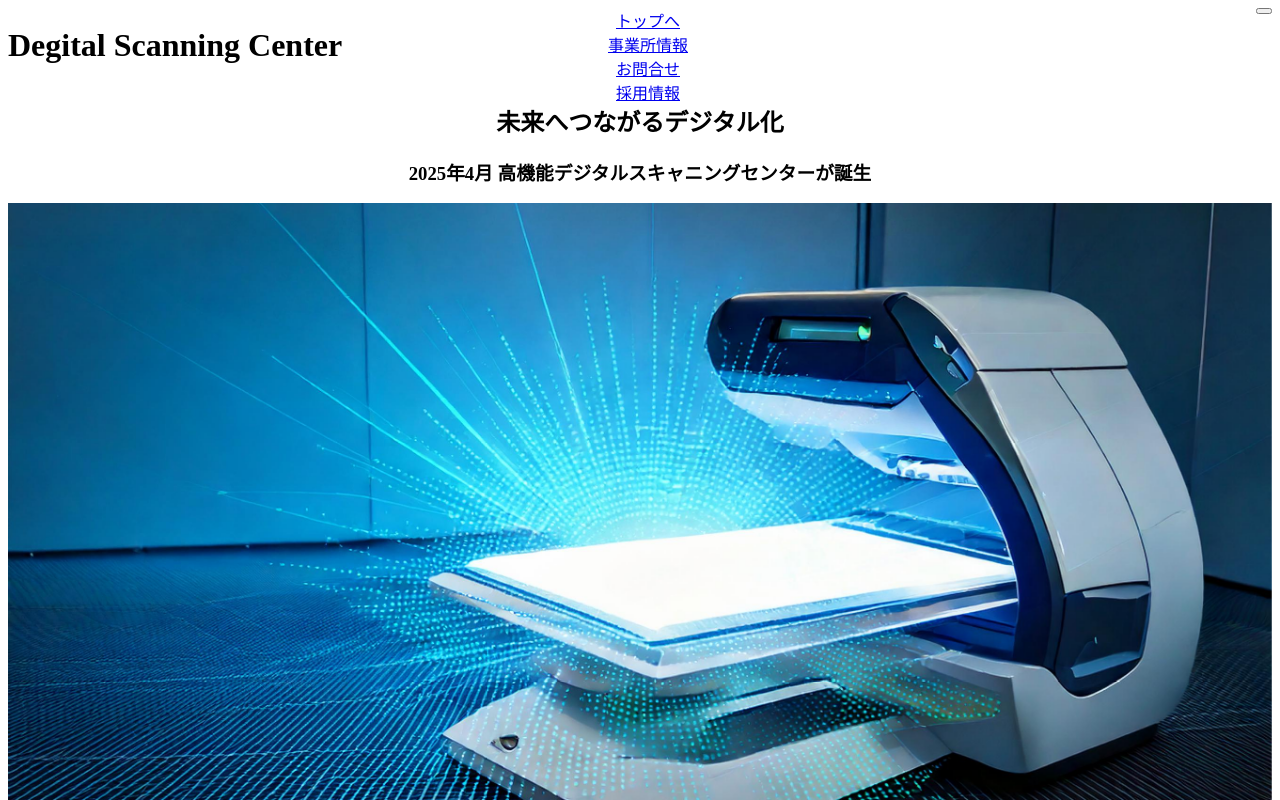
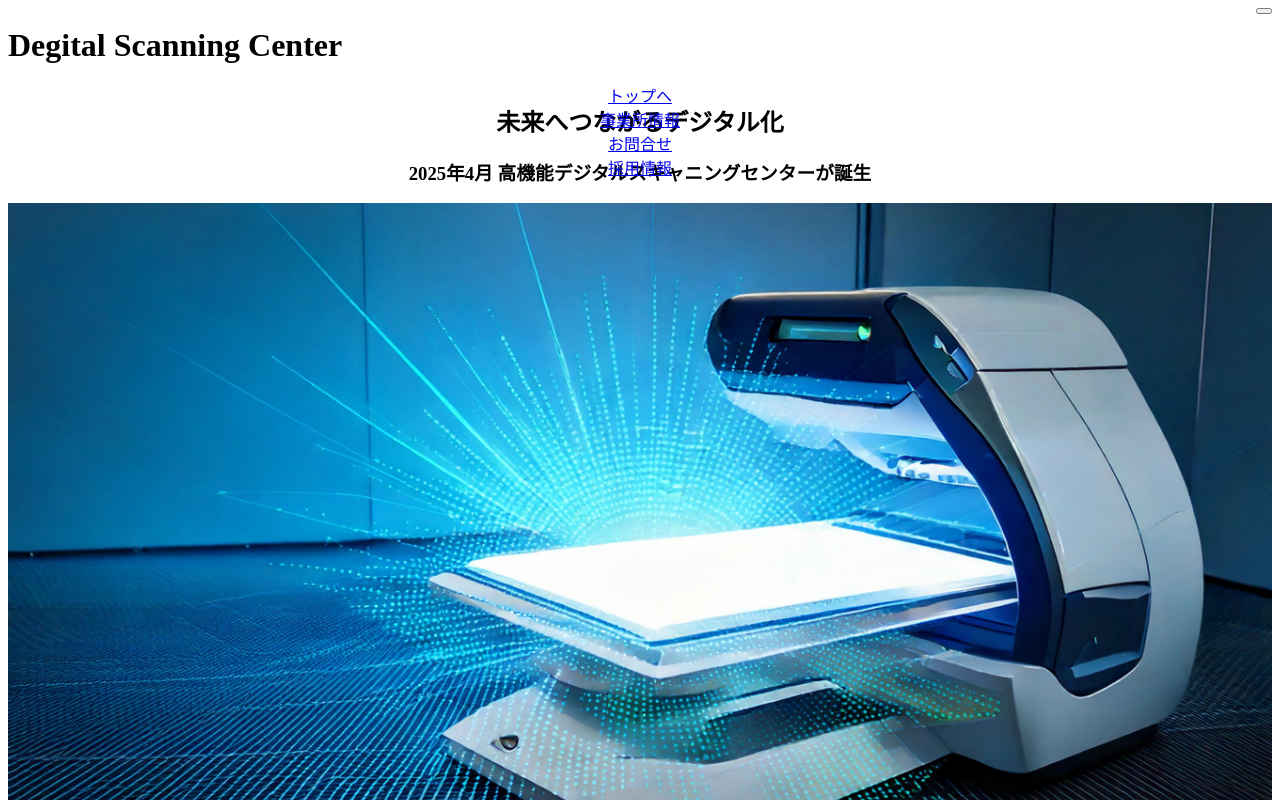
Before and after one commit to Charlie-UWG/op-with-minimum-next, a Next.js app: page / in a window 1280 px wide. Both pictures are taken after a click on the button "メニュー". Shown: the top 800 px of the page. Built offline with nearby package versions, Linux system fonts and the light colour scheme.

Commit message:
🐛 メニュのプルダウン表示が画像で隠れてしまうバグを修正

```diff
--- a/src/app/(root)/page.tsx
+++ b/src/app/(root)/page.tsx
@@ -21,7 +21,7 @@ export default function Home() {
             alt="Hero Sample"
             fill
             sizes="(max-width: 768px) 100vw, (max-width: 1200px) 80vw, 1200px"
-            className="object-cover"
+            className="z-0 object-cover"
             priority
           />
         </div>
--- a/src/components/Header.tsx
+++ b/src/components/Header.tsx
@@ -5,7 +5,7 @@ import { HeaderMenu } from './HeaderMenu'
 
 export const Header: FC = () => {
   return (
-    <header className="m-4 flex justify-between">
+    <header className="relative z-50 m-4 flex justify-between">
       <h1 className="text-xl font-bold leading-none sm:text-2xl lg:text-4xl">
         Degital Scanning Center
       </h1>
--- a/src/components/HeaderMenu.tsx
+++ b/src/components/HeaderMenu.tsx
@@ -20,7 +20,7 @@ export const HeaderMenu: FC = () => {
       </div>
 
       {isOpen && (
-        <div className="fixed left-0 top-16 w-full bg-white shadow-lg md:hidden">
+        <div className="absolute right-0 top-full z-[100] w-full max-w-xs rounded-lg bg-white/90 p-4 shadow-lg backdrop-blur md:hidden">
           <Navigation />
         </div>
       )}
```
